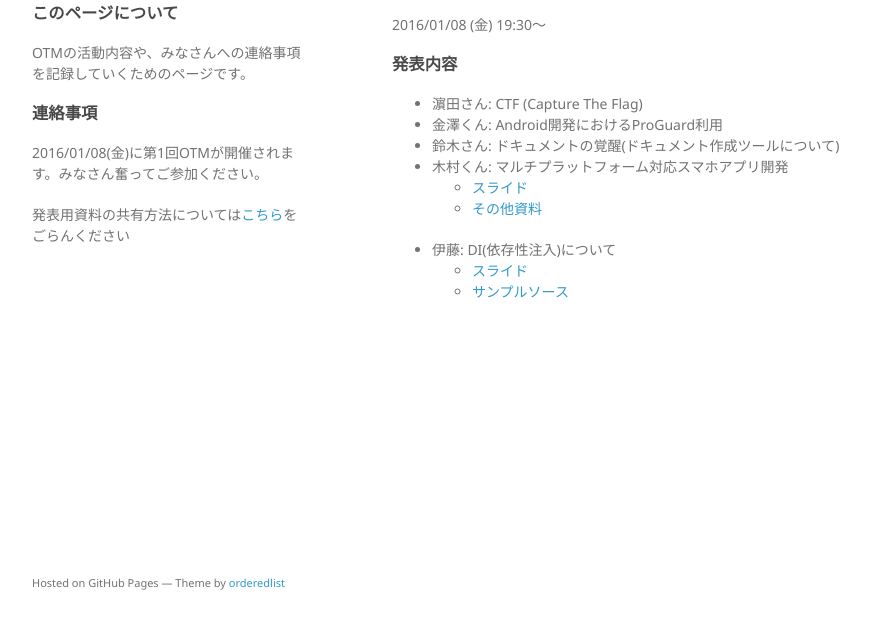
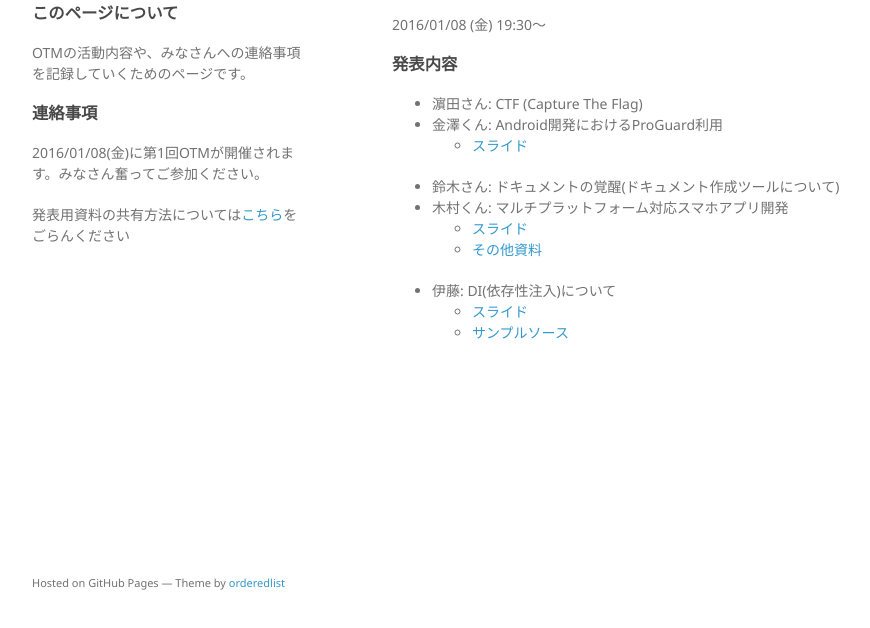
Before and after one commit to yuizho/yuizho.github.io, a plain HTML site: page index.html in a window 1280 px wide. Shown: the part 138-766 px from the top of the page, without its empty margins (178-1048 px from the left). Drawn offline with Linux system fonts and the light colour scheme.

Commit message:
index.htmlの第1回活動記録に金澤くんのスライドを追加

```diff
--- a/index.html
+++ b/index.html
@@ -34,7 +34,11 @@
         <ul>
           <li>濵田さん: CTF (Capture The Flag)
           </li>
-          <li>金澤くん: Android開発におけるProGuard利用</li>
+          <li>金澤くん: Android開発におけるProGuard利用
+            <ul>
+              <li><a href="http://www.slideshare.net/ryukana/androidproguard" class="commit-link">スライド</a></li>
+            </ul>
+          </li>
           <li>鈴木さん: ドキュメントの覚醒(ドキュメント作成ツールについて)</li>
           <li>木村くん: マルチプラットフォーム対応スマホアプリ開発
             <ul>
```
